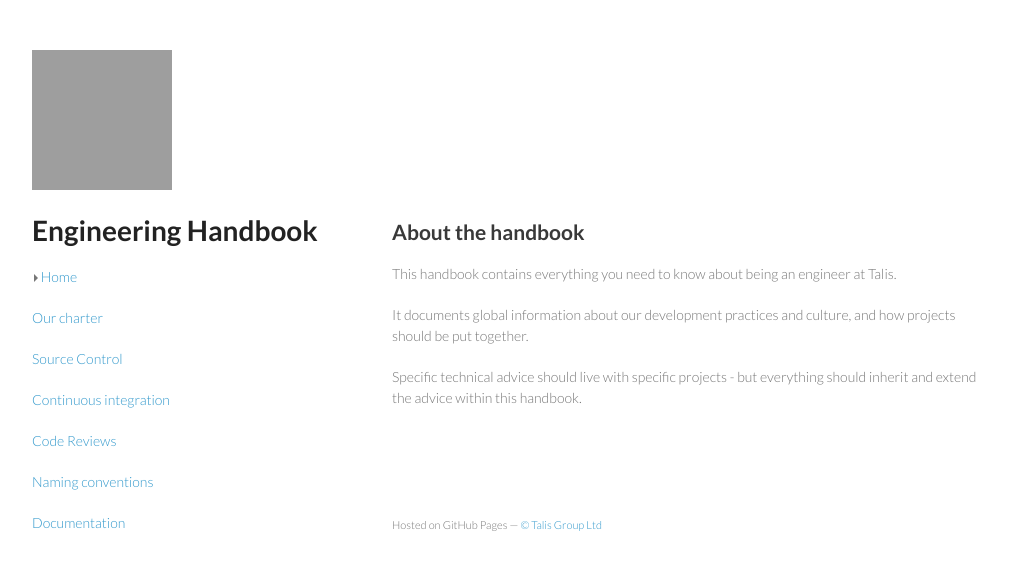
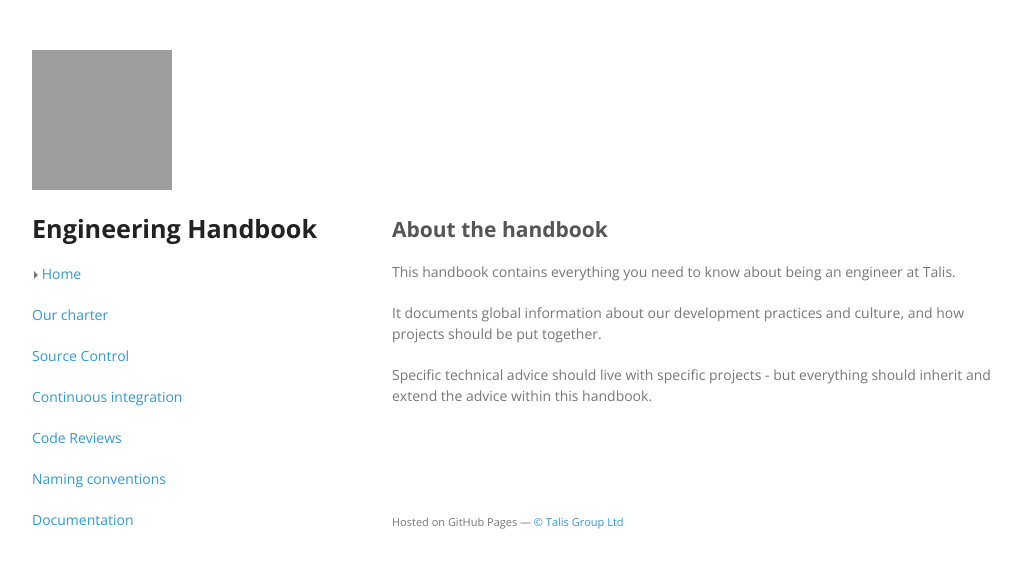
Before and after one commit to ellerbrock/talis.github.io, a Jekyll site: the page built from index.md, in a window 1280 px wide. Shown: the top 570 px of the page, without its empty margins (128-1149 px from the left). Built offline with Jekyll 4.4.1, drawn with Linux system fonts in a browser that asks for light colours; grey boxes are pictures that could not be loaded.

Commit message:
Styling changes

```diff
--- a/stylesheets/styles.css
+++ b/stylesheets/styles.css
@@ -1,4 +1,4 @@
-@import url(https://fonts.googleapis.com/css?family=Lato:300italic,700italic,300,700);
+@import url(http://fonts.googleapis.com/css?family=Open+Sans:400italic,400,600,300,700);
 
 td.icon {
 	width: 20%;
@@ -9,13 +9,12 @@ td.build-number {
 
 body {
   padding:50px;
-  font:14px/1.5 Lato, "Helvetica Neue", Helvetica, Arial, sans-serif;
+  font:14px/1.5 "Open Sans", "Helvetica Neue", Helvetica, Arial, sans-serif;
   color:#777;
   font-weight:300;
 }
 
 h1, h2, h3, h4, h5, h6 {
-  color:#222;
   margin:0 0 20px;
 }
 
@@ -28,15 +27,16 @@ h1, h2, h3 {
 }
 
 h1 {
-  font-size:28px;
+  color:#222;
+  font-size:1.8em;
 }
 
 h2 {
-  color:#393939;
+  font-size:1.5em;
 }
 
-h3, h4, h5, h6 {
-  color:#494949;
+h2, h3, h4, h5, h6 {
+  color:#555;
 }
 
 a {
@@ -172,8 +172,8 @@ section, footer {
 }
 
 section {
-    padding-top: 170px;
-    padding-bottom:85px;
+    padding-top: 12em;
+    padding-bottom:6em;
 }
 
 small {
```
